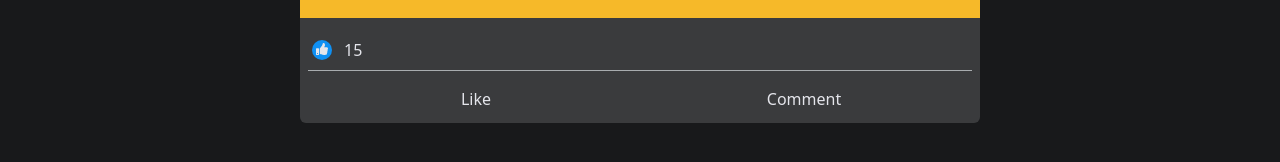
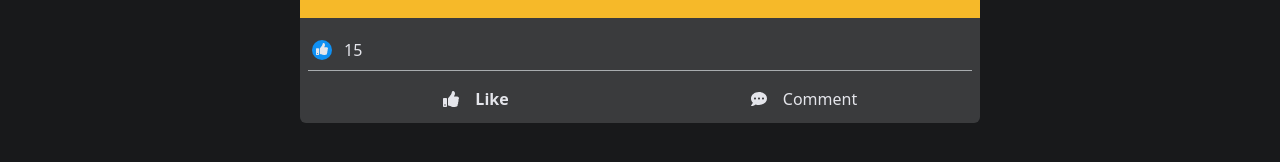
Before and after one commit to madriesen/martijnbook, an Angular app: page / in a window 1280 px wide. Shown: the part 334-496 px from the top of the page. Built offline with nearby package versions, Linux system fonts and the light colour scheme; sample sign-in values are in the browser's storage; what @tailwindcss/typography would draw is missing.

Commit message:
add color to liked post

```diff
--- a/src/app/post/post.service.ts
+++ b/src/app/post/post.service.ts
@@ -11,6 +11,6 @@ posts : Post[]
     const now = new Date()
     now.setMonth(new Date().getMonth() - 10)
 
-    this.posts = [{content: 'This is my first post', author: this.authenticationService.currentUserValue, created_at: now}]
+    this.posts = [{content: 'This is my first post', author: this.authenticationService.currentUserValue, likes: [this.authenticationService.currentUserValue], created_at: now}]
    }
 }
--- a/src/app/post/post/post.component.html
+++ b/src/app/post/post/post.component.html
@@ -11,8 +11,8 @@
   <div class="mx-2 px-1 mt-5 flex items-center"><span class="text-xs w-5 h-5 flex justify-center items-center bg-primary rounded-full mr-3 pb-0.5">
     <fa-icon  [icon]="thumbsUpIcon"></fa-icon>
   </span> <span class="text-light-grey">15</span></div>
-  <div class="mx-2 mt-2 border-t border-light-gray grid grid-cols-2 font-bold pt-2 pb-1 px-1">
-    <button class="text-center hover:bg-gray py-2 rounded">Like</button>
-    <button class="text-center hover:bg-gray py-2 rounded">Comment</button>
+  <div class="mx-2 mt-2 border-t border-light-gray grid grid-cols-2 pt-2 pb-1 px-1">
+    <button class="hover:bg-gray py-2 rounded flex justify-center items-center font-bold" [class.text-primary]="currentUserLikesPost"><fa-icon  [icon]="thumbsUpIcon" class="pr-4"></fa-icon>Like</button>
+    <button class="text-center hover:bg-gray py-2 rounded"><fa-icon  [icon]="commentDotsIcon" class="pr-4"></fa-icon>Comment</button>
   </div>
 </div>
--- a/src/app/post/post/post.component.ts
+++ b/src/app/post/post/post.component.ts
@@ -1,5 +1,6 @@
 import { Component, Input, OnInit } from '@angular/core';
-import { faUser, faGlobeAmericas, faEllipsisH, IconDefinition, faThumbsUp } from '@fortawesome/free-solid-svg-icons';
+import { faUser, faGlobeAmericas, faEllipsisH, IconDefinition, faThumbsUp, faCommentDots } from '@fortawesome/free-solid-svg-icons';
+import { AuthenticationService } from 'src/app/authentication/authentication.service';
 import { Post } from './post.interface';
 
 
@@ -13,14 +14,16 @@ export class PostComponent implements OnInit {
   worldIcon: IconDefinition;
   ellipsisIcon: IconDefinition;
   thumbsUpIcon: IconDefinition;
+  commentDotsIcon: IconDefinition
 
-  @Input() post: Post = {content: '', author: {firstName: '', lastName: '', email: ''}, created_at: new Date()};
+  @Input() post: Post = {content: '', likes: [],  author: {firstName: '', lastName: '', email: ''}, created_at: new Date()};
 
-    constructor() {
+    constructor(private authenticationService: AuthenticationService) {
     this.userIcon = faUser;
     this.worldIcon=faGlobeAmericas
     this.ellipsisIcon=faEllipsisH
     this.thumbsUpIcon = faThumbsUp
+    this.commentDotsIcon = faCommentDots
    }
 
   ngOnInit(): void {  }
@@ -54,4 +57,7 @@ export class PostComponent implements OnInit {
     return (diffInYears).toFixed(0) + ' y'
   }
 
+  get currentUserLikesPost(): boolean {
+    return this.post.likes.indexOf(this.authenticationService.currentUserValue) > -1
+  }
 }
--- a/src/app/post/post/post.interface.ts
+++ b/src/app/post/post/post.interface.ts
@@ -3,6 +3,7 @@ import { User } from "src/app/authentication/interfaces/user.interface";
 export interface Post
  {
    content: string
-   author: User
+   author: User,
+   likes: User[]
    created_at: Date
  }
```
